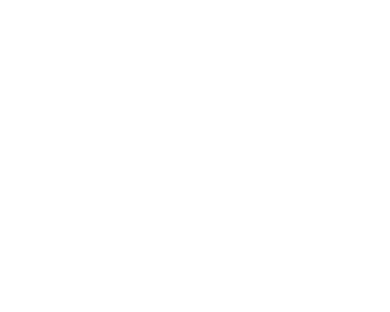
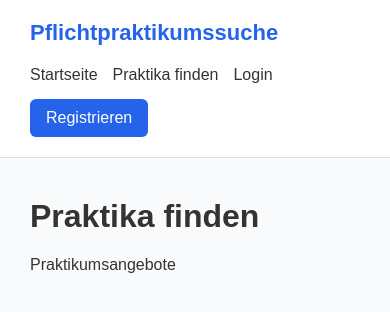
Before and after one commit to mpahlkeee/Pflichtpraktikumssuche, a Flask app: page /praktika in a window 390 px wide. Before the commit the part shown is empty. Shown: the top 312 px of the page. Run offline with Flask 3, Linux system fonts and the light colour scheme.

Commit message:
Add navigation and update templates

```diff
--- a/static/css/style.css
+++ b/static/css/style.css
@@ -1,23 +1,90 @@
+
 body {
-    background: #f7f8fa;
-    color: #192739;
-    font-family: system-ui, sans-serif;
-    line-height: 1.55;
+    margin: 0;
+    font-family: Arial, sans-serif;
+    background-color: #f9fafb;
+    color: #333;
 }
 
-.site-header {
-    background: #fff;
-    border-bottom: 1px solid #dce2e8;
+/* Navigation */
+
+header {
+    background-color: white;
+    border-bottom: 1px solid #ddd;
 }
 
-.brand {
-    color: #164f47;
-    font-weight: 700;
+.navigation {
+    max-width: 1200px;
+    margin: 0 auto;
+    padding: 20px 30px;
+
+    display: flex;
+    justify-content: space-between;
+    align-items: center;
+    gap: 20px;
 }
 
-h1 {
-    max-width: 25ch;
-    margin: 0;
-    font-size: clamp(2rem, 6vw, 3.5rem);
-    line-height: 1.12;
+/* Logo */
+
+.logo {
+    font-size: 22px;
+    font-weight: bold;
+    color: #2563eb;
+    text-decoration: none;
 }
+
+/* Navigationslinks */
+
+.nav-links {
+    display: flex;
+    align-items: center;
+    gap: 25px;
+}
+
+.nav-links a {
+    text-decoration: none;
+    color: #333;
+    font-size: 16px;
+}
+
+.nav-links a:hover {
+    color: #2563eb;
+}
+
+/* Registrierungsbutton */
+
+.nav-links .register-button {
+    background-color: #2563eb;
+    color: white;
+    padding: 10px 16px;
+    border-radius: 6px;
+}
+
+.nav-links .register-button:hover {
+    background-color: #1d4ed8;
+    color: white;
+}
+
+/* Seiteninhalt */
+
+main {
+    max-width: 1200px;
+    margin: 40px auto;
+    padding: 0 30px;
+}
+
+/* Smartphone */
+
+@media (max-width: 768px) {
+
+    .navigation {
+        flex-direction: column;
+        align-items: flex-start;
+    }
+
+    .nav-links {
+        flex-wrap: wrap;
+        gap: 15px;
+    }
+
+}
--- a/templates/base.html
+++ b/templates/base.html
@@ -1,21 +1,52 @@
-<!doctype html>
+<!DOCTYPE html>
 <html lang="de">
+
 <head>
-    <meta charset="utf-8">
-    <meta name="viewport" content="width=device-width, initial-scale=1">
-    <title>{% block title %}Praktify{% endblock %}</title>
-    <link rel="stylesheet" href="{{ url_for('static', filename='css/layout.css') }}">
-    <link rel="stylesheet" href="{{ url_for('static', filename='css/style.css') }}">
+    <meta charset="UTF-8">
+    <meta name="viewport" content="width=device-width, initial-scale=1.0">
+
+    <title>Pflichtpraktikumssuche</title>
+
+    <link rel="stylesheet"
+          href="{{ url_for('static', filename='css/style.css') }}">
 </head>
+
 <body>
-    <header class="site-header">
-        <nav class="container navigation" aria-label="Hauptnavigation">
-            <a class="brand" href="{{ url_for('index') }}">Praktify</a>
-            {% block navigation %}{% endblock %}
+
+    <header>
+        <nav class="navigation">
+
+            <a href="{{ url_for('index') }}" class="logo">
+                Pflichtpraktikumssuche
+            </a>
+
+            <div class="nav-links">
+
+                <a href="{{ url_for('index') }}">
+                    Startseite
+                </a>
+
+                <a href="{{ url_for('praktika') }}">
+                    Praktika finden
+                </a>
+
+                <a href="{{ url_for('login') }}">
+                    Login
+                </a>
+
+                <a href="{{ url_for('register') }}" class="register-button">
+                    Registrieren
+                </a>
+
+            </div>
+
         </nav>
     </header>
-    <main class="container page">
-        {% block content %}{% endblock %}
+
+    <main>
+        {% block content %}
+        {% endblock %}
     </main>
+
 </body>
 </html>
--- a/templates/index.html
+++ b/templates/index.html
@@ -1,6 +1,6 @@
 {% extends "base.html" %}
 
-{% block title %}Praktify – Pflichtpraktika in Berlin{% endblock %}
+{% block title %}Praktify – Pflichtpraktika für BVWL in Berlin{% endblock %}
 
 {% block content %}
     <h1>Pflichtpraktika für BWL-Studierende in Berlin</h1>
--- a/templates/praktika.html
+++ b/templates/praktika.html
@@ -0,0 +1,11 @@
+ {% extends "base.html" %}
+
+{% block content %}
+
+<h1>Praktika finden</h1>
+
+<p>
+    Praktikumsangebote
+</p>
+
+{% endblock %}
```
Also changed, not shown: templates/login.html (+11 -0 lines), templates/praktikum_detail.html (+11 -0 lines), templates/profil.html (+11 -0 lines), templates/register.html (+11 -0 lines), templates/unternehmen.html (+11 -0 lines).
